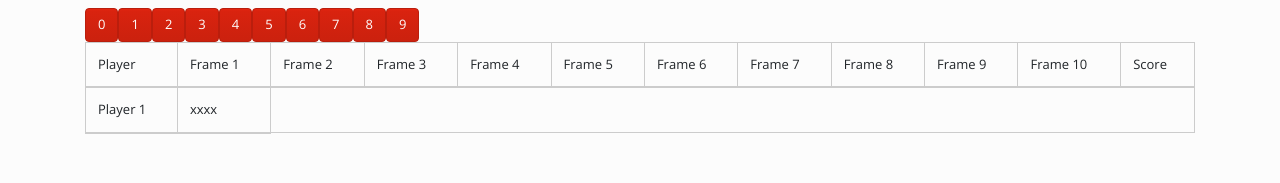
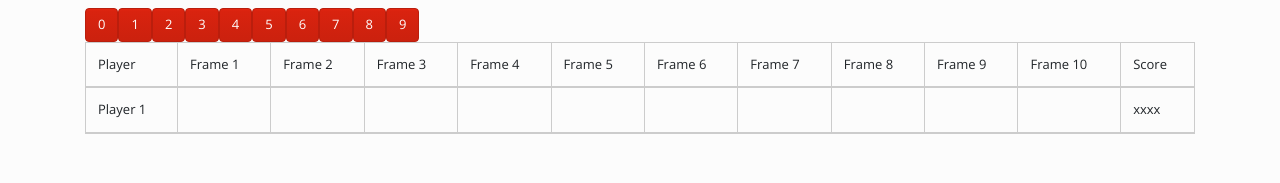
Before and after one commit to danielrs95/2dBowling, a React (Create React App) app: page /game in a window 1280 px wide. Shown: the top 183 px of the page. Built offline with nearby package versions, Linux system fonts and the light colour scheme.

Commit message:
Agrega array frames que se encarga de tener siempre 10 elementos para que la tabla no se dinamica

```diff
--- a/src/components/Score.js
+++ b/src/components/Score.js
@@ -1,4 +1,4 @@
-import React, { useEffect } from "react";
+import React, { useEffect, useState } from "react";
 import { useDispatch, useSelector } from "react-redux";
 
 const Score = () => {
@@ -7,8 +7,10 @@ const Score = () => {
   const globalState = useSelector((state) => state.globalState);
   const { score, frame } = globalState;
 
+  const [frames, setFrames] = useState([]);
+
   useEffect(() => {
-    console.log("useEffect activado");
+    setFrames(emptyFrames());
   }, [score, frame]);
 
   // let pins = [1, 2, 3, 4, 5, 6, 7, 8, 9, 10];
@@ -19,10 +21,10 @@ const Score = () => {
   const emptyFrames = () => {
     let numFrames = 10 - score.length;
     let empty_frames = Array.from({ length: numFrames }).map(() => []);
-    return score.concat(empty_frames);
+    let new_frames = score.concat(empty_frames);
+    return new_frames;
   };
 
-  emptyFrames();
   // console.log(score);
 
   return (
@@ -37,7 +39,11 @@ const Score = () => {
 
           <tr>
             <td>Player 1</td>
-            {score ? score.map((tableCell) => <td>{tableCell}</td>) : <td></td>}
+            {frames ? (
+              frames.map((tableCell) => <td>{tableCell}</td>)
+            ) : (
+              <td></td>
+            )}
             <td>xxxx</td>
           </tr>
         </thead>
```
